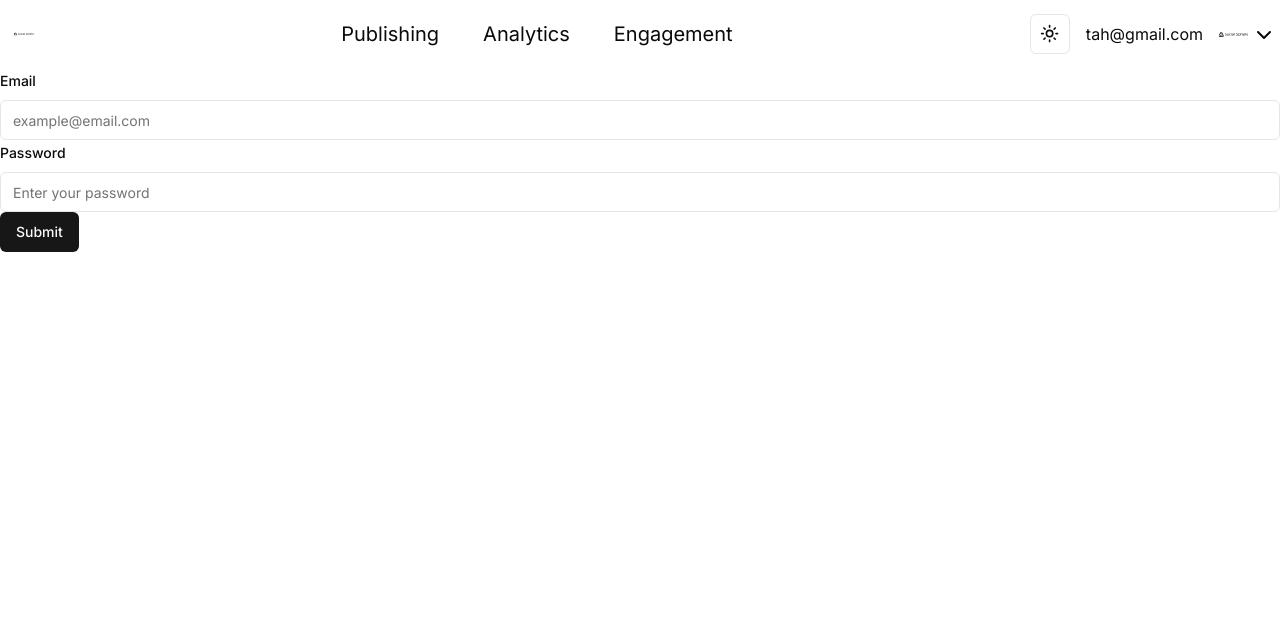
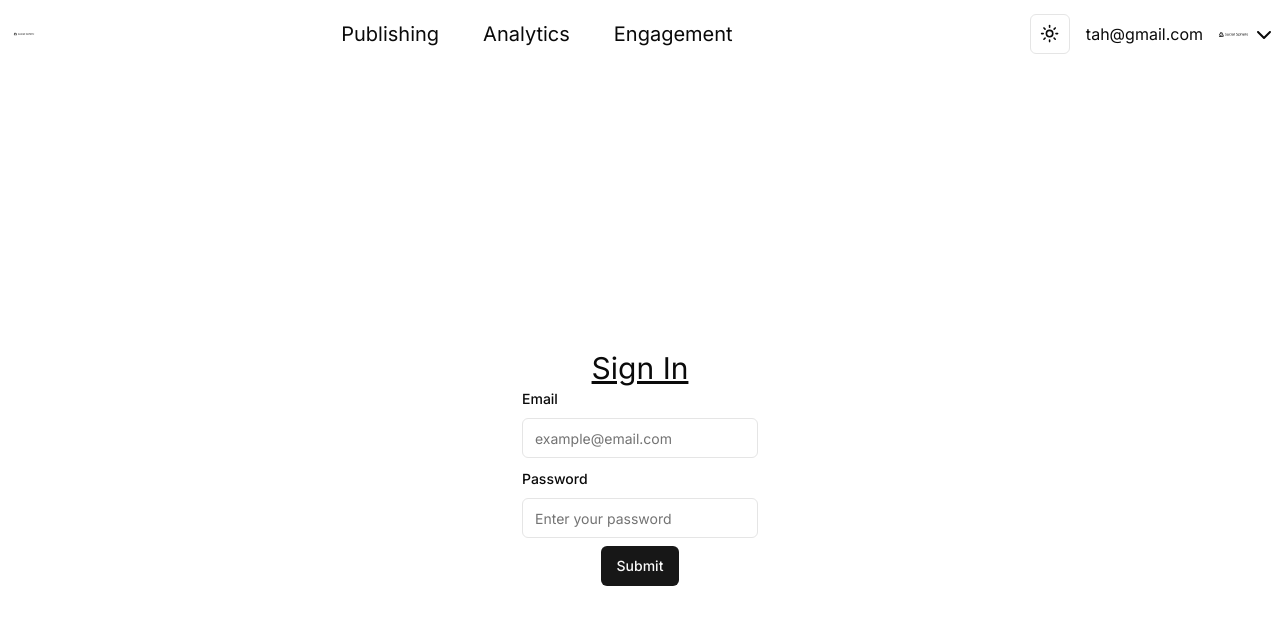
Before and after one commit to Umarfarooq88/social-sphere-frontend, a Next.js app: page /sign-in in a window 1280 px wide. Shown: the top 624 px of the page. Built offline with nearby package versions, Linux system fonts and the light colour scheme.

Commit message:
Create: Sign In form

```diff
--- a/src/app/(auth)/sign-in/page.tsx
+++ b/src/app/(auth)/sign-in/page.tsx
@@ -3,7 +3,8 @@ import React from "react";
 
 const page = () => {
   return (
-    <div>
+    <div className="flex flex-col justify-center items-center h-screen">
+      <p className="lg:text-3xl underline">Sign In</p>
       <SignInForm />
     </div>
   );
--- a/src/components/form/SignInForm.tsx
+++ b/src/components/form/SignInForm.tsx
@@ -34,7 +34,10 @@ const SignInForm = () => {
   }
   return (
     <Form {...form}>
-      <form onSubmit={form.handleSubmit(onSubmit)} className="">
+      <form
+        onSubmit={form.handleSubmit(onSubmit)}
+        className="flex flex-col justify-center items-center space-y-2"
+      >
         <FormField
           control={form.control}
           name="email"
```
